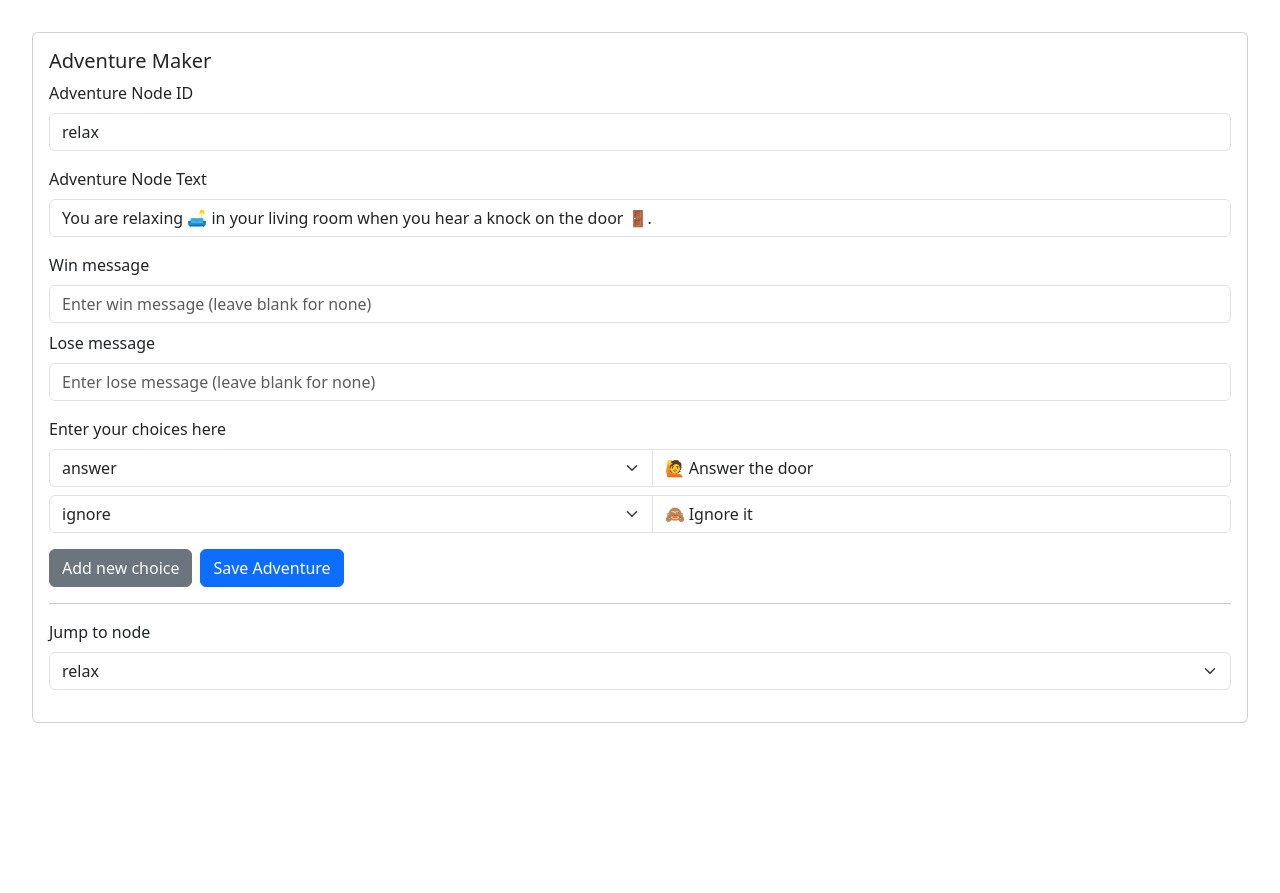
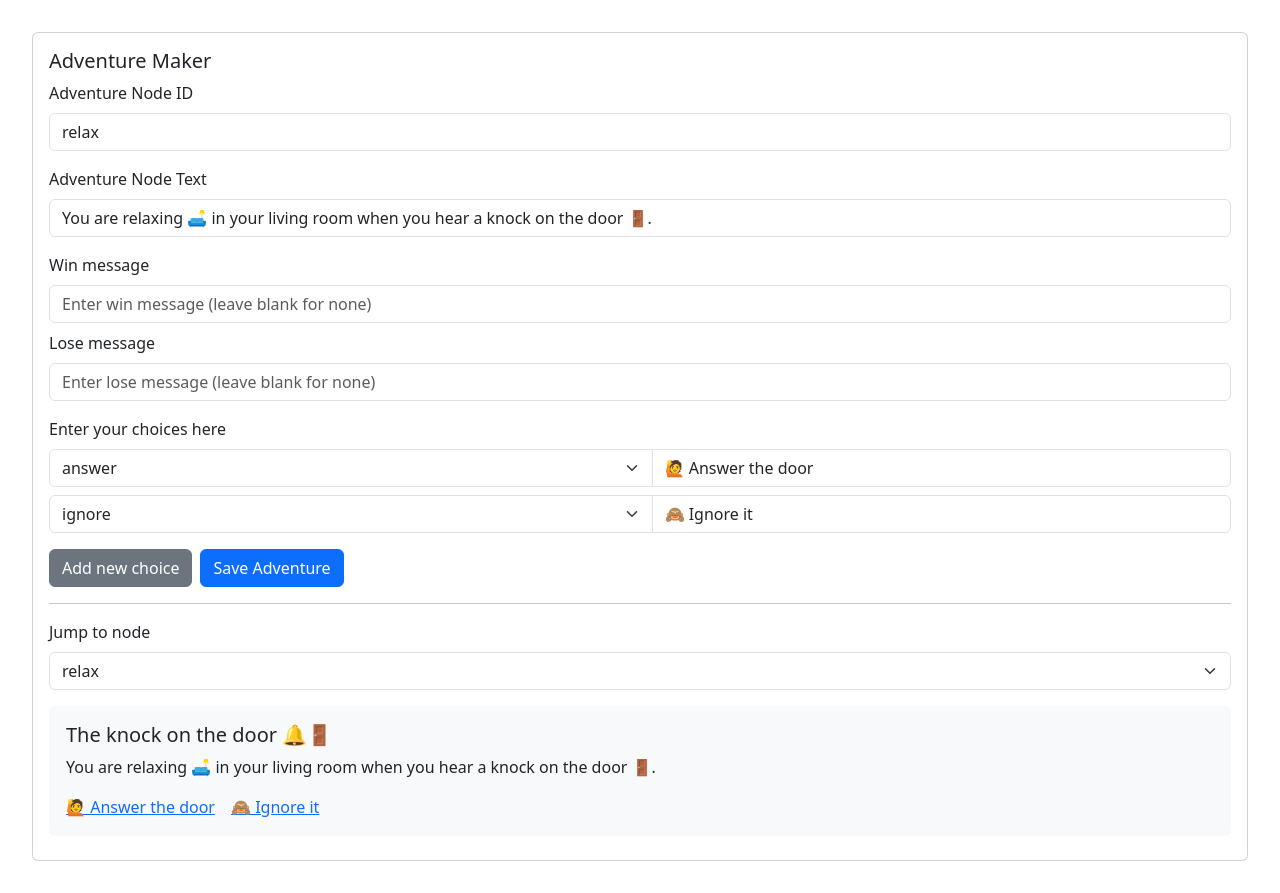
Before and after one commit to seanbashaw/chooseyourownadventure, a Next.js app in the folder main/: page /adventure-maker in a window 1280 px wide. Before the commit the page ends 800 px from the top, so only its background shows below. Built offline with nearby package versions, Linux system fonts and the light colour scheme.

Commit message:
Fixed adventurebox and adventuremaker slightly

```diff
--- a/main/src/components/AdventureBox.tsx
+++ b/main/src/components/AdventureBox.tsx
@@ -18,6 +18,13 @@ export interface AdventureNode {
 	lose?: string;
 }
 
+export function processNode(data:any){
+	return {
+		title: data["title"],
+		start_node: data["start_node"],
+		nodes: data["nodes"]
+	}
+}
 export interface NodesData {
 	title: string;
 	start_node: string;
@@ -32,15 +39,17 @@ export interface AdventureBoxProps {
 /** These are mini adventures that you can take. They may interact with each other. Main components include a gif selection and choices in different inputs */
 export const AdventureBox = ({
 	nodes,
+	title,
+	start_node,
 	...props
-}: AdventureBoxProps) => {
-	const [node, setNode] = useState<AdventureNode>(nodes.nodes[nodes.start_node]);
+}: NodesData) => {
+	const [node, setNode] = useState<AdventureNode>(nodes[start_node]);
 	const [format, setFormat] = useState<string>("Light");
 
 	function switchNode(link: string) {
-		const newNode = nodes.nodes[link];
+		const newNode = nodes[link];
 		setNode(newNode);
-		console.log(newNode);
+		console.log(link);
 		if ("win" in newNode) {
 			setFormat("Success");
 		} else if ("lose" in newNode) {
@@ -74,13 +83,15 @@ export const AdventureBox = ({
 			className="mb-2"
 		>
 			<Card.Body>
-				<Card.Title>{nodes.title}</Card.Title>
+				<Card.Title>{title}</Card.Title>
 				<Card.Text>
 					{node.text}
 				</Card.Text>
-				{node.choices && node.choices.map((choice, idx) => (
-					<Card.Link key={choice.targetNode + idx} onClick={() => switchNode(choice.targetNode)}>{choice.text}</Card.Link>
-				))}
+				{node.choices ? Object.entries(node.choices).map(([targetNode, choice]) => (
+					<Card.Link key={targetNode} onClick={() => switchNode(choice.targetNode)}>
+						{choice.text}
+					</Card.Link>
+				)) : null}
 				{node.textboxChoices ? Object.entries(node.textboxChoices).map(([name, box]) => (
 					<Form key={name} onSubmit={(event) => processText(event, name, box)}>
 						<InputGroup className="mb-3">
--- a/main/src/components/AdventureMaker.tsx
+++ b/main/src/components/AdventureMaker.tsx
@@ -4,8 +4,9 @@
 import {useState} from "react";
 import { Card, Button, Form, InputGroup, DropdownButton, Dropdown, SplitButton } from 'react-bootstrap';
 import 'bootstrap/dist/css/bootstrap.css';
-import { NodesData } from "./AdventureBox";
-import { AdventureNode } from "./AdventureBox";
+import { NodesData, AdventureNode } from "./AdventureBox";
+import { AdventureBox } from "./AdventureBox";
+
 interface AdventureMakerProps {
     nodes: NodesData;
 }
@@ -105,6 +106,17 @@ export const AdventureMaker = ({nodes: nodesProp, ...props}: AdventureMakerProps
             };
         });
     };
+    // Before rendering AdventureBox preview
+    const normalizedFormData: Record<string, AdventureNode> = Object.fromEntries(
+        Object.entries(formData)
+            .filter(([_, node]) =>
+                node &&
+                typeof node === 'object' &&
+                typeof (node as AdventureNode).text === 'string' &&
+                Array.isArray((node as AdventureNode).choices)
+            )
+            .map(([key, node]) => [key, node as AdventureNode])
+    );
     return (
         <Card>
             <Card.Body>
@@ -217,6 +229,11 @@ export const AdventureMaker = ({nodes: nodesProp, ...props}: AdventureMakerProps
                         </Form.Select>
                     </Form.Group>
                 </Form>
+                <AdventureBox
+                    title={nodesProp.title}
+                    start_node={currentNodeID}
+                    nodes={normalizedFormData}
+                />
             </Card.Body>
         </Card>
     );
```
Also changed, not shown: 1 other file (tests, documents, lock files or other folders).
